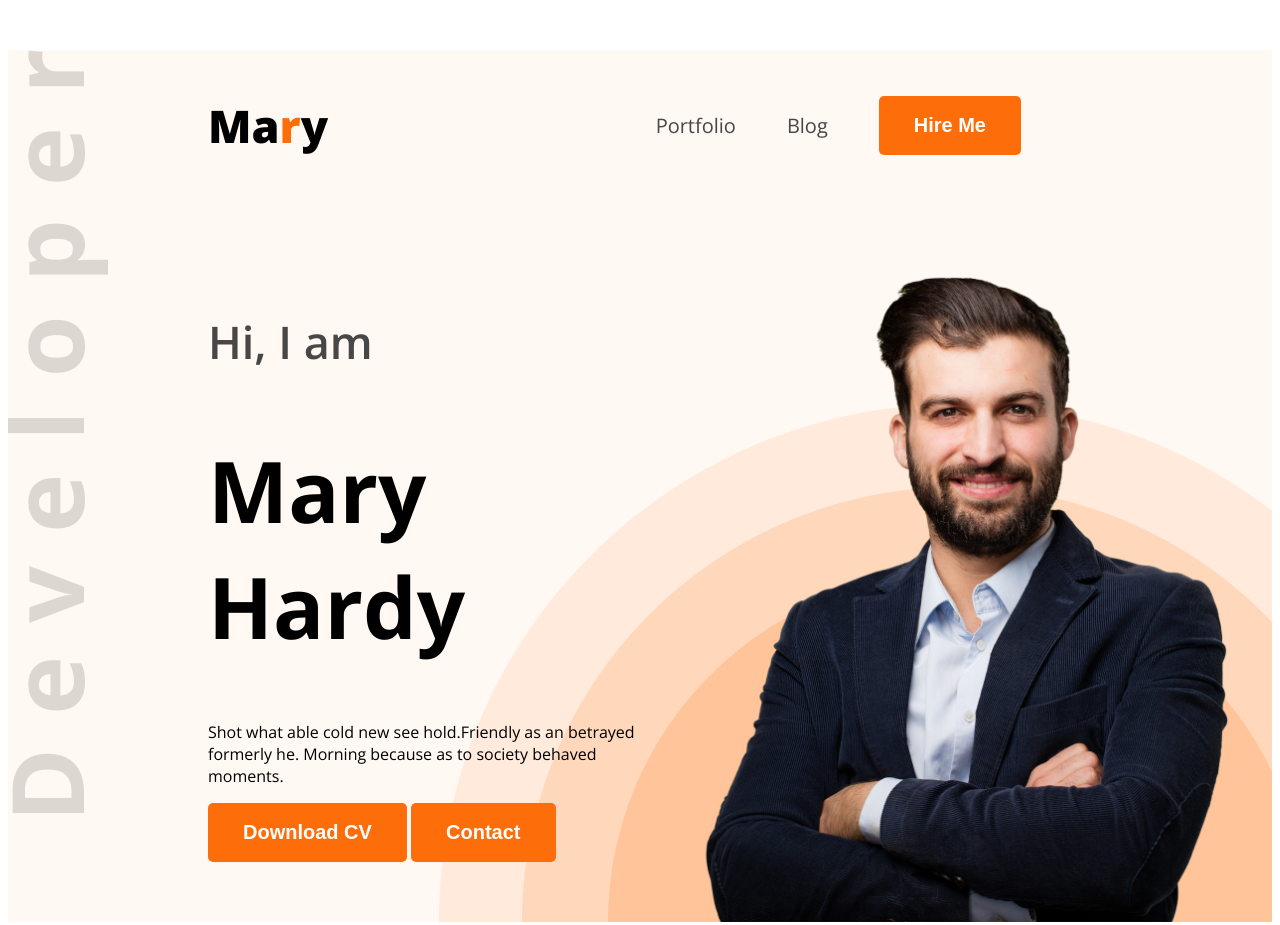
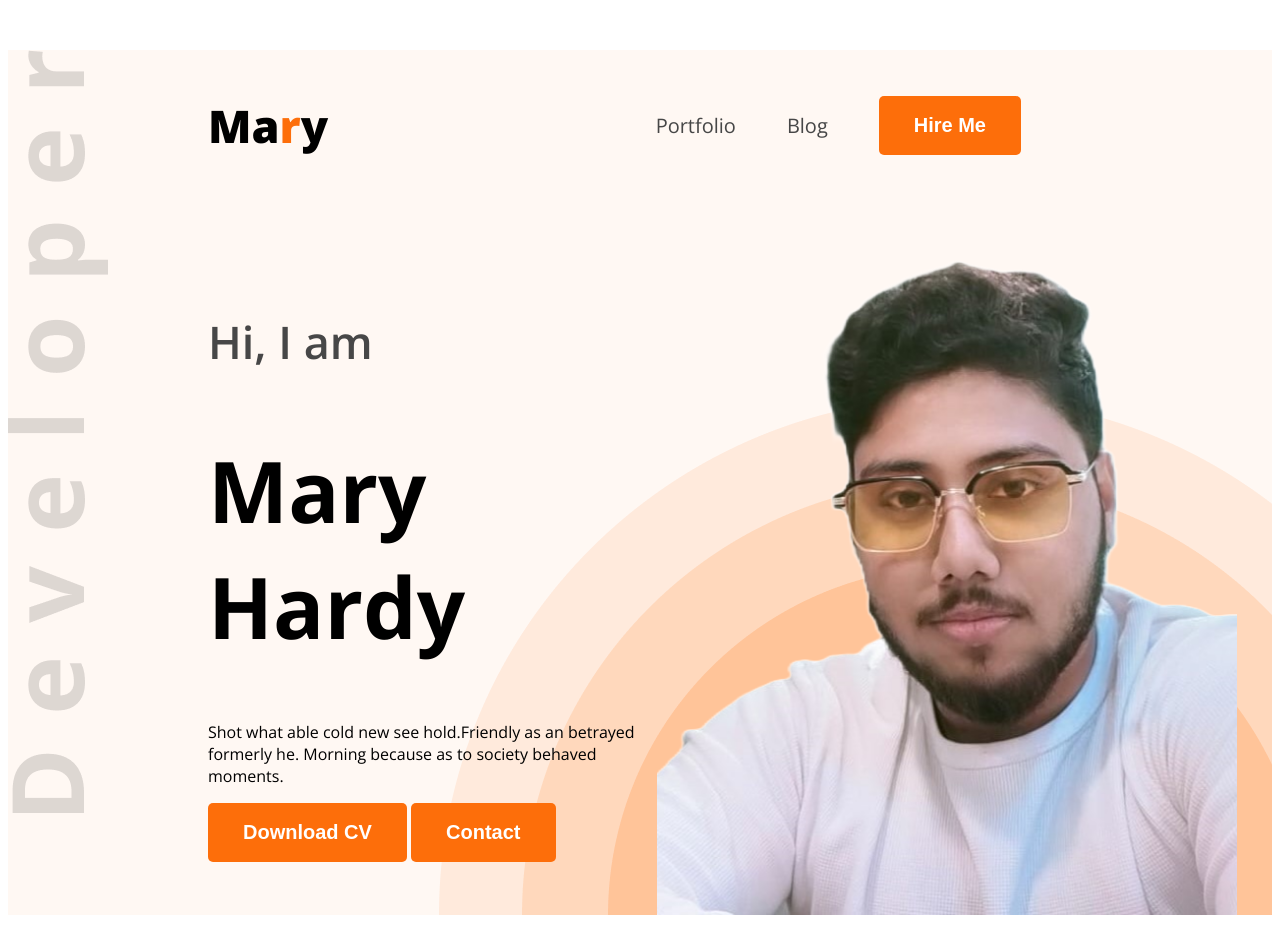
Before and after one commit to Tamimul009/web-dev-portfolio, a plain HTML site: page index.html in a window 1280 px wide. Shown: the top 925 px of the page. Drawn offline with nearby package versions, Linux system fonts and the light colour scheme.

Commit message:
Final v2

```diff
--- a/index.html
+++ b/index.html
@@ -31,7 +31,7 @@
                     <button class="btn-primary">Download CV</button>
                     <button class="btn-primary">Contact</button>
                 </div>
-            <img class="banner-profile-pic" src="images/hardy.png" alt="">
+            <img class="banner-profile-pic" src="images/WhatsApp Image 2024-02-16 at 00.55.02_d189a462.png" alt="">
         </div>
     </header>
     <main>
```
Also changed, not shown: images/WhatsApp Image 2024-02-16 at 00.55.02_d189a462.png (added).
